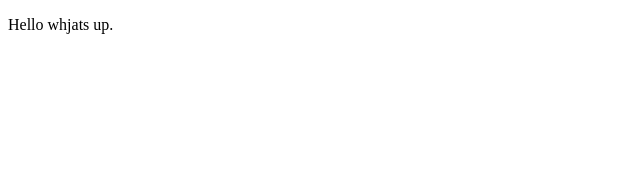
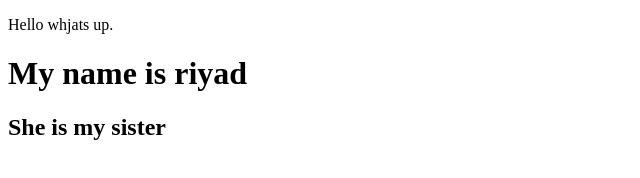
Before and after one commit to WebRiaz176/my-first-repo2, a plain HTML site: page index.html in a window 1280 px wide. Shown: the whole page, without its empty margins (0-640 px from the left). Drawn offline with Linux system fonts and the light colour scheme.

Commit message:
heading added

```diff
--- a/index.html
+++ b/index.html
@@ -9,6 +9,13 @@
 <body>
     <p>
         Hello whjats up.
+
     </p>
+    <h1>
+        My name is riyad
+    </h1>
+    <h2>
+        She is my sister
+    </h2>
 </body>
 </html>
```
